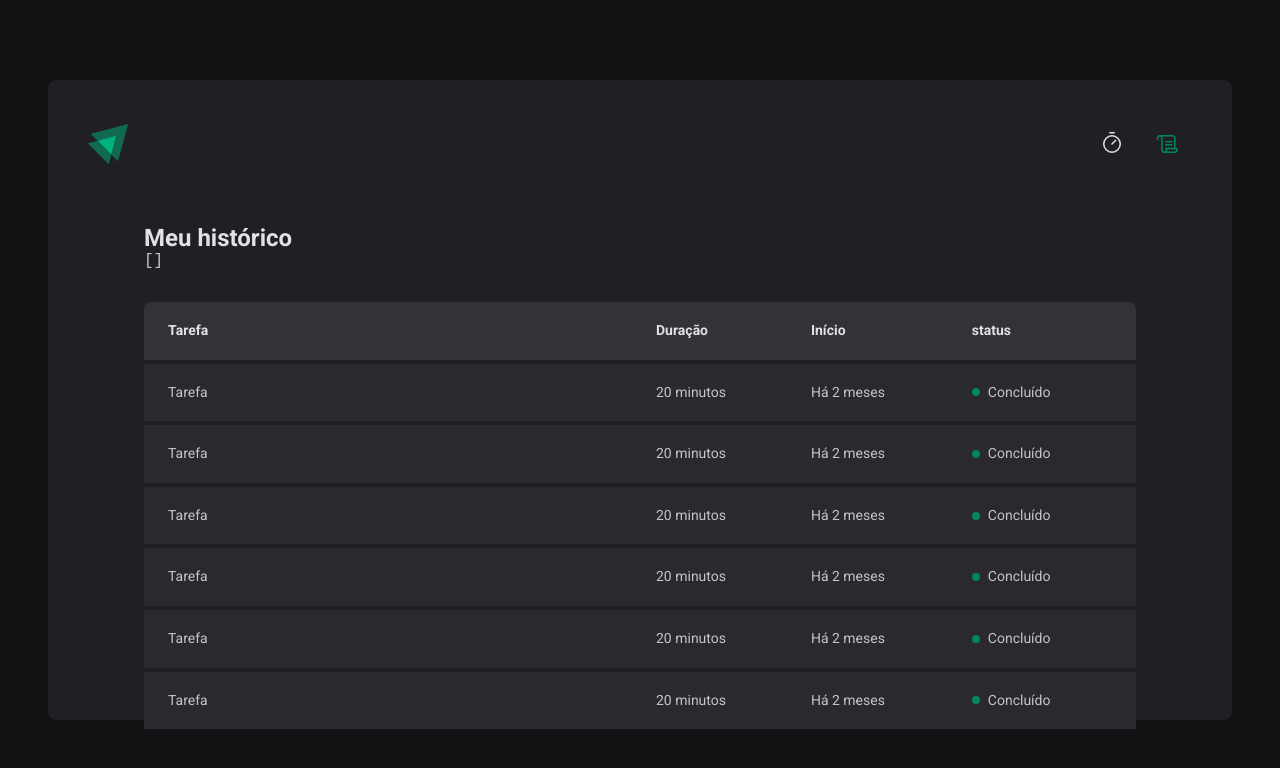
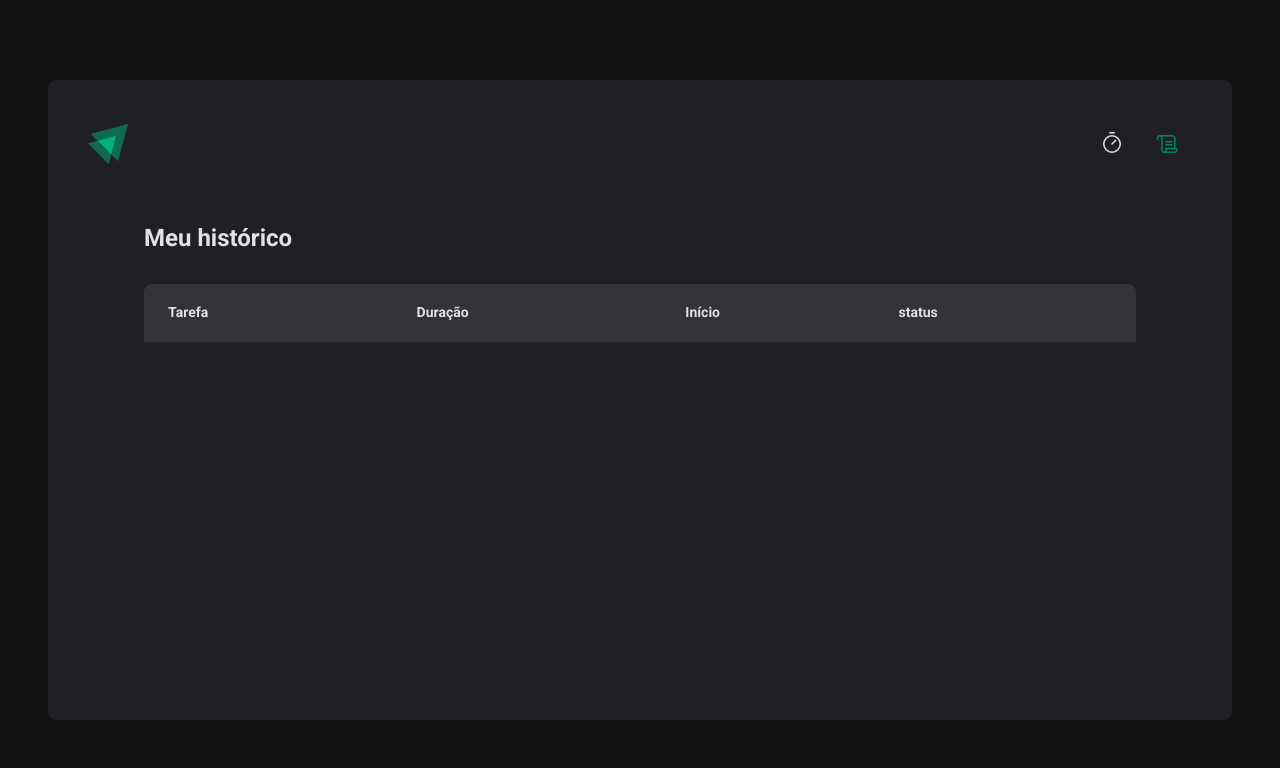
Before and after one commit to HermandoThiago/Ignite-timer, a React (Vite) app: page /history in a window 1280 px wide. Shown: the top 768 px of the page. Built offline with nearby package versions, Linux system fonts and the light colour scheme.

Commit message:
feat: rendering cycles

```diff
--- a/src/pages/History/index.tsx
+++ b/src/pages/History/index.tsx
@@ -8,8 +8,6 @@
   return (
     <HistoryContainer>
       <h1>Meu histórico</h1>
-
-      <pre>{JSON.stringify(cycles)}</pre>
 
       <HisotryList>
         <table>
@@ -22,54 +20,28 @@
             </tr>
           </thead>
           <tbody>
-            <tr>
-              <td>Tarefa</td>
-              <td>20 minutos</td>
-              <td>Há 2 meses</td>
-              <td>
-                <Status statusColor='green'>Concluído</Status>
-              </td>
-            </tr>
-            <tr>
-              <td>Tarefa</td>
-              <td>20 minutos</td>
-              <td>Há 2 meses</td>
-              <td>
-                <Status statusColor='green'>Concluído</Status>
-              </td>
-            </tr>
-            <tr>
-              <td>Tarefa</td>
-              <td>20 minutos</td>
-              <td>Há 2 meses</td>
-              <td>
-                <Status statusColor='green'>Concluído</Status>
-              </td>
-            </tr>
-            <tr>
-              <td>Tarefa</td>
-              <td>20 minutos</td>
-              <td>Há 2 meses</td>
-              <td>
-                <Status statusColor='green'>Concluído</Status>
-              </td>
-            </tr>
-            <tr>
-              <td>Tarefa</td>
-              <td>20 minutos</td>
-              <td>Há 2 meses</td>
-              <td>
-                <Status statusColor='green'>Concluído</Status>
-              </td>
-            </tr>
-            <tr>
-              <td>Tarefa</td>
-              <td>20 minutos</td>
-              <td>Há 2 meses</td>
-              <td>
-                <Status statusColor='green'>Concluído</Status>
-              </td>
-            </tr>
+            {cycles.map((cycle) => {
+              return (
+                <tr key={cycle.id}>
+                  <td>{cycle.task}</td>
+                  <td>{cycle.minutesAmount} minutos</td>
+                  <td>{cycle.startDate.toISOString()}</td>
+                  <td>
+                    {cycle.finishedDate && (
+                      <Status statusColor='green'>Concluído</Status>
+                    )}
+
+                    {cycle.interruptedDate && (
+                      <Status statusColor='red'>Interrompido</Status>
+                    )}
+
+                    {!cycle.finishedDate && !cycle.interruptedDate && (
+                      <Status statusColor='yellow'>Em andamento</Status>
+                    )}
+                  </td>
+                </tr>
+              )
+            })}
           </tbody>
         </table>
       </HisotryList>
```
